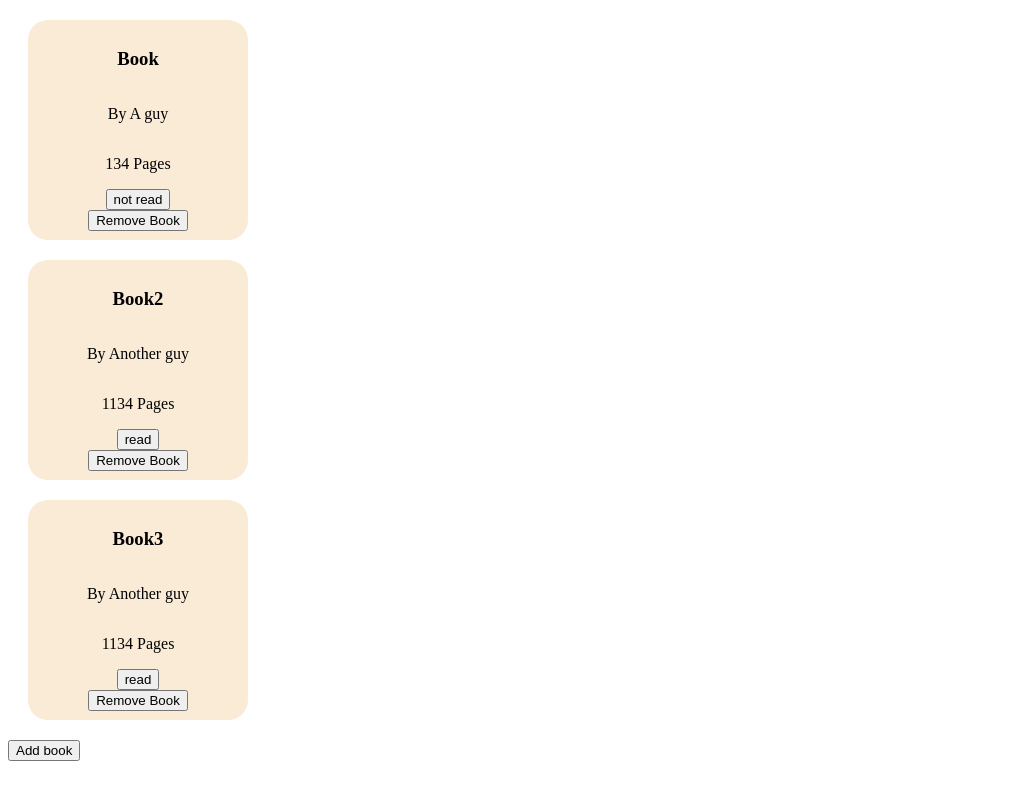
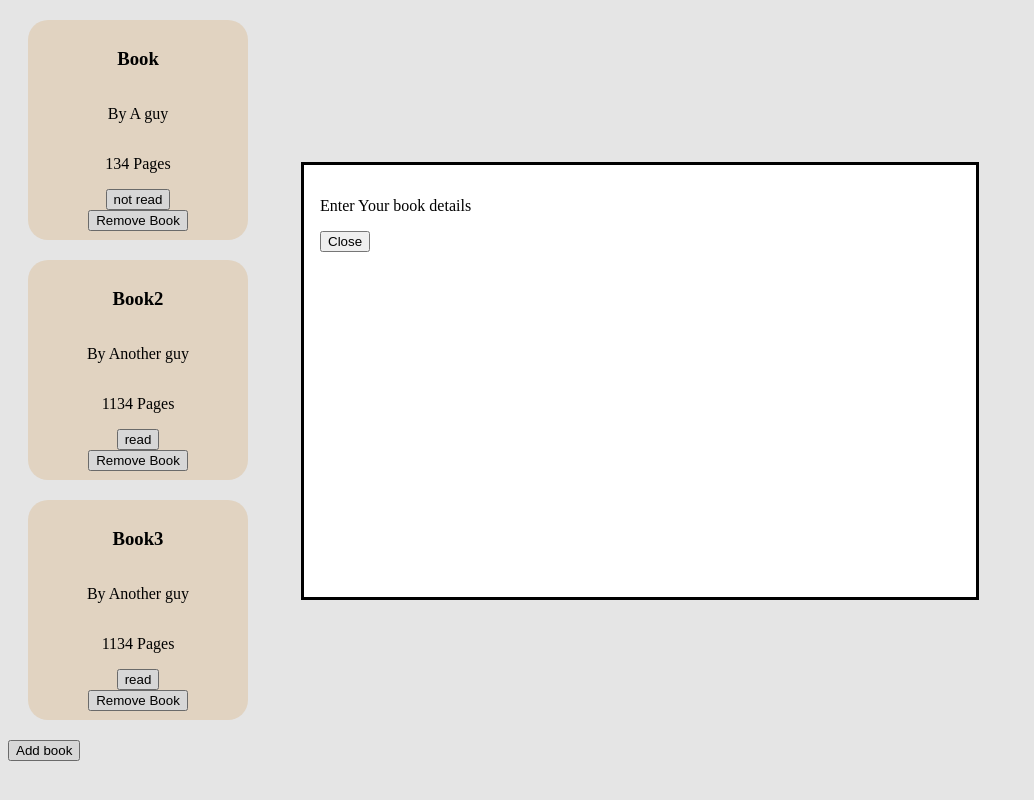
Before and after one commit to Cameran-Luton/TOP-Library, a plain HTML site: page index.html in a window 1280 px wide. Both pictures are taken after a click on the button "Add book". Shown: the whole page, without its empty margins (0-1034 px from the left). Drawn offline with Linux system fonts and the light colour scheme.

Commit message:
began process of adding ability to add books to the library

```diff
--- a/index.html
+++ b/index.html
@@ -11,6 +11,12 @@
     <div class="content"></div>
     <div class="add">
       <button class="add-button">Add book</button>
+      <dialog class="pop-up">
+        <form method="dialog">
+          <p>Enter Your book details</p>
+          <button autofocus>Close</button>
+        </form>
+      </dialog>
     </div>
   </body>
 </html>
--- a/library.js
+++ b/library.js
@@ -50,6 +50,8 @@ function createCard(book, parent) {
     console.log(library);
   });
 }
+const openbtn = document.querySelector(".add-button");
+const dialog = document.querySelector(".pop-up");
 
 const book1 = new Book("Book", "A guy", 134, "not read");
 const book2 = new Book("Book2", "Another guy", 1134, "read");
@@ -59,6 +61,10 @@ library.push(book1);
 library.push(book2);
 library.push(book3);
 
+openbtn.addEventListener("click", function () {
+  dialog.showModal();
+});
+
 const content = document.querySelector(".content");
 library.forEach((element) => {
   createCard(element, content);
--- a/style.css
+++ b/style.css
@@ -10,3 +10,12 @@
   height: 200px;
   background-color: antiquewhite;
 }
+
+.pop-up {
+  position: absolute;
+  left: 50%;
+  top: 50%;
+  transform: translate(-50%, -50%);
+  width: 50%;
+  height: 50%;
+}
```
